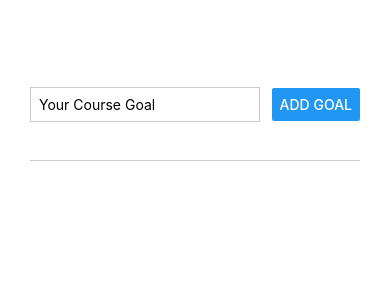
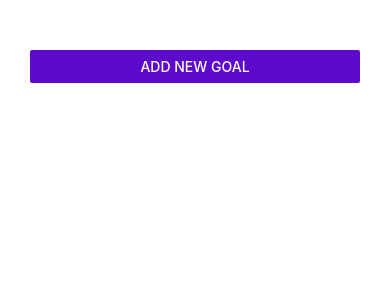
Before and after one commit to Calvin-May/RNIntro-Basics-GoalsApp, a React Native app: screen / in a window 390 px wide. Shown: the top 300 px of the page. Built offline with nearby package versions, Linux system fonts and the light colour scheme.

Commit message:
New goals are now entered in a modal, accessible via button

```diff
--- a/App.js
+++ b/App.js
@@ -2,7 +2,7 @@
 
 // Import Statements to utilize components provided by default through Expo and React Native packages
 import { useState } from "react"; // Allows us to manage simple state
-import { StyleSheet, View, FlatList } from "react-native";
+import { StyleSheet, View, FlatList, Button } from "react-native";
 import GoalItem from "./components/GoalItem";
 import GoalInput from "./components/GoalInput";
 
@@ -11,6 +11,7 @@ import GoalInput from "./components/GoalInput";
 export default function App() {
   // Variables to hold User Input and manage state
   const [courseGoals, setCourseGoals] = useState([]);
+  const [isModalVisible, setIsModalVisible] = useState(false);
 
   // Function to handle onPress event of button. This Updates the Adds the new Goal to our list of goals
   function addGoalHandler(enteredGoalText) {
@@ -29,11 +30,18 @@ export default function App() {
     setCourseGoals((currentCourseGoals) => {
       return currentCourseGoals.filter((goal) => goal.id !== id);
     })
-}
+  }
+
+  function toggleAddGoalModalHandler() {
+    setIsModalVisible(true);
+  }
+
+
 
   return (
     <View style={styles.appContainer}>
-      <GoalInput onAddGoal={addGoalHandler}/>
+      <Button title='Add new Goal' color='#5e0acc' onPress={toggleAddGoalModalHandler}/>
+      <GoalInput onAddGoal={addGoalHandler} visible={isModalVisible}/>
       <View id="viewGoalsContainer" style={styles.goalsContainer}>
       {/*Use Flatlist it iterate through list of goals and output JSX that displays all of the goals added by the User */}
       <FlatList
--- a/components/GoalInput.js
+++ b/components/GoalInput.js
@@ -1,8 +1,8 @@
-import { StyleSheet, TextInput, View, Button } from "react-native"
+import { StyleSheet, TextInput, View, Button, Modal } from "react-native"
 import { useState } from "react";
 
 // Goal Input with onAddGoal Prop to pass addGoalHandler function from App Component
-function GoalInput({onAddGoal}) {
+function GoalInput({onAddGoal, visible}) {
 
     // Variables to hold User Input and manage state
     const [enteredGoalText, setEnteredGoalText] = useState('');
@@ -20,6 +20,7 @@ function GoalInput({onAddGoal}) {
     }
 
     return (
+        <Modal visible={visible} animationType="slide">
             <View id="viewGoalInput" style={styles.inputContainer}>
                 <TextInput
                     placeholder="Your Course Goal"
@@ -29,6 +30,7 @@ function GoalInput({onAddGoal}) {
                 />
                 <Button title="Add Goal" onPress={addGoalHandler} />
             </View>
+        </Modal>
     )
 };
 
```
Lines whose indentation alone changed are shown as unchanged.
